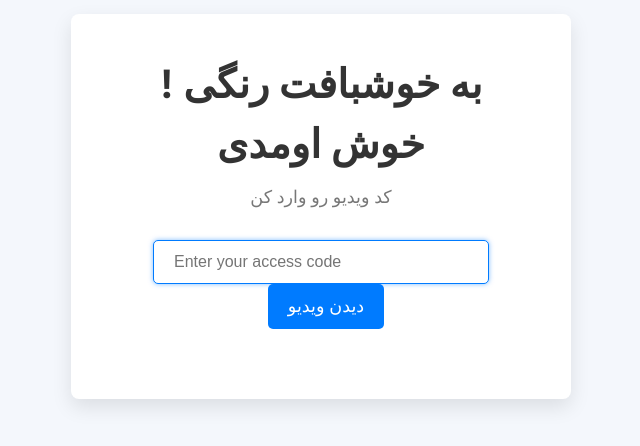
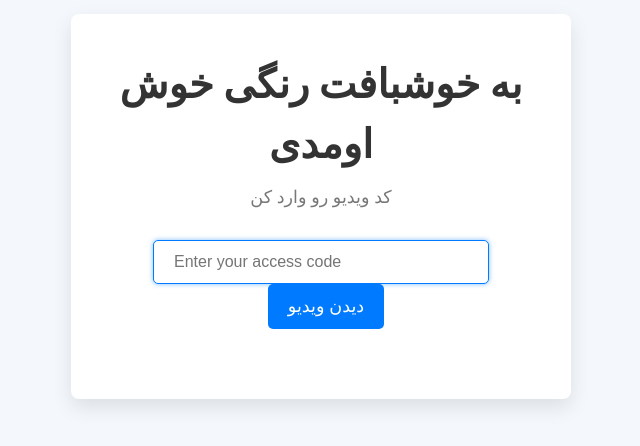
Before and after one commit to KhoshbafteRangi/KhoshbafteRangi.github.io, a plain HTML site: page index.html in a window 1280 px wide. Shown: the part 194-640 px from the top of the page, without its empty margins (319-959 px from the left). Drawn offline with Linux system fonts and the light colour scheme.

Commit message:
Update index.html

```diff
--- a/index.html
+++ b/index.html
@@ -10,7 +10,7 @@
 <body>
     <div class="container">
         <div class="header" id="header">
-            <h1>! به خوشبافت رنگی خوش اومدی </h1>
+            <h1>به خوشبافت رنگی خوش اومدی</h1>
             <p>کد ویدیو رو وارد کن</p>
         </div>
         <div class="input-container" id="input-container">
```
